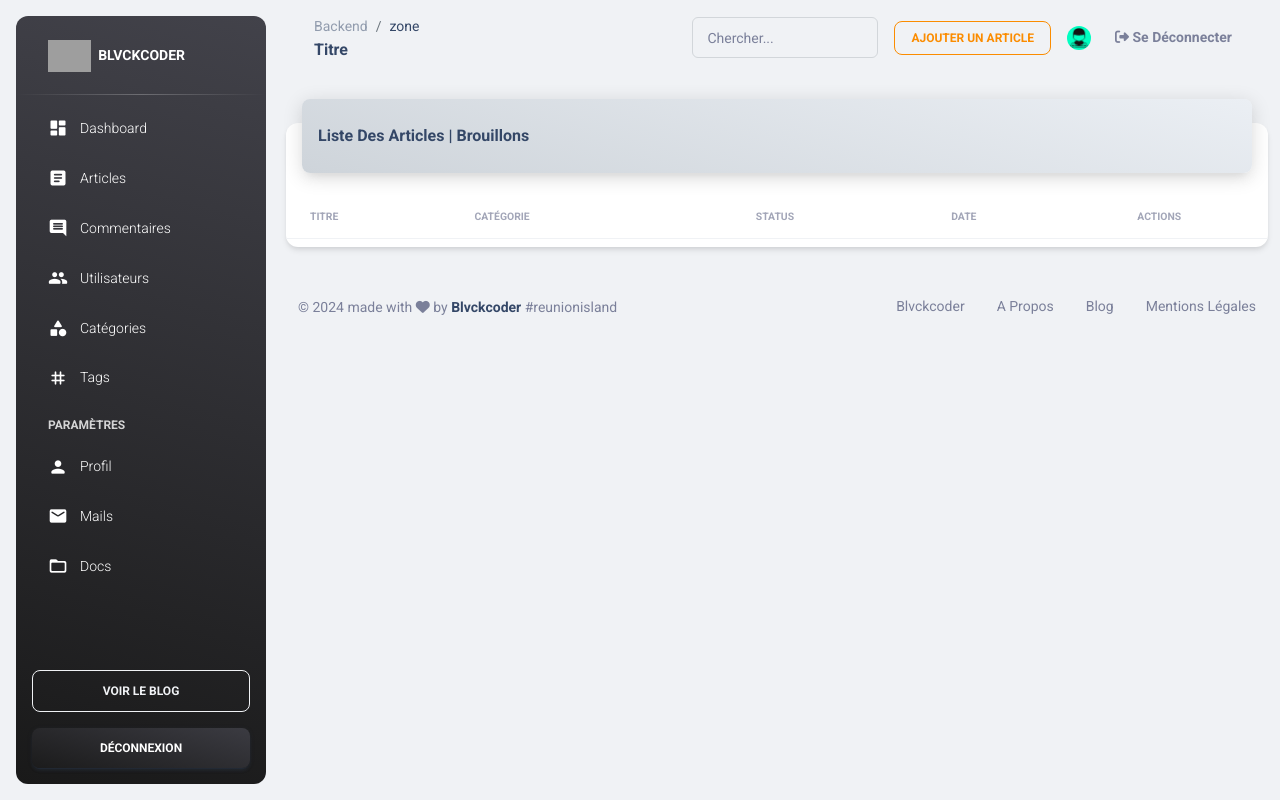
After one commit to blvckcoder/P5-Blog, a PHP site: template templates/backend/draftedposts.twig in a window 1280 px wide. The commit adds this page. Run offline with PHP 8.4, Linux system fonts and the light colour scheme; the template is opened without the code that fills it, so the values that code supplies are empty; some libraries are stand-ins or nearby versions; grey boxes are pictures that could not be loaded.

Commit message:
FEAT(pagination): Add Pagination to Admin Posts, separated publish and draft posts page

```diff
--- a/public/index.php
+++ b/public/index.php
@@ -29,6 +29,8 @@ $router->map('GET', '/admin/documents', 'App\Controllers\AdminController#docForm
 $router->map('GET', '/admin/mails', 'App\Controllers\AdminController#displayMails', 'AllMails');//🔴
 //posts
 $router->map('GET', '/admin/posts', 'App\Controllers\PostController#displayAdminPosts', 'AdminPosts'); //✔️
+$router->map('GET', '/admin/validatedposts', 'App\Controllers\PostController#displayAdminValidatedPosts', 'AdminValidatedPosts'); //✔️
+$router->map('GET', '/admin/draftedposts', 'App\Controllers\PostController#displayAdminDraftedPosts', 'AdminDraftedPosts'); //✔️
 $router->map('GET', '/admin/postcreate', 'App\Controllers\PostController#createForm', 'CreatePostForm'); //✔️
 $router->map('POST', '/admin/postcreate', 'App\Controllers\PostController#create', 'CreatePost'); //✔️
 $router->map('GET', '/admin/postupdate/[i:id]', 'App\Controllers\PostController#updateForm', 'UpdatePostForm'); //✔️
--- a/src/Repository/PostRepository.php
+++ b/src/Repository/PostRepository.php
@@ -34,12 +34,13 @@ class PostRepository implements Repository
         return $posts;
     }
 
-    public function getPaginated(int $limit, int $offset)
+    public function getPaginated(string $postStatus, int $limit, int $offset)
     {
         $statement = $this->connection->prepare(
-            "SELECT id FROM post ORDER BY createdDate DESC LIMIT :limit OFFSET :offset"
+            "SELECT id FROM post WHERE postStatus = :postStatus ORDER BY createdDate DESC LIMIT :limit OFFSET :offset"
         );
 
+        $statement->bindValue(':postStatus', $postStatus, PDO::PARAM_STR);
         $statement->bindValue(':limit', $limit, PDO::PARAM_INT);
         $statement->bindValue(':offset', $offset, PDO::PARAM_INT);
         $statement->execute();
--- /dev/null
+++ b/templates/backend/draftedposts.twig
@@ -0,0 +1,116 @@
+{% include 'backend/parts/head.twig' %}
+
+<body class="g-sidenav-show bg-gray-200">
+  {% include 'backend/parts/aside.twig' %}
+  <div class="main-content position-relative max-height-vh-100 h-100">
+    {% include 'backend/parts/navbar.twig' %}
+      <div class="container-fluid py-4">
+        <div class="row">
+          <div class="col-12">
+            <div class="card my-4">
+              <div class="card-header p-0 position-relative mt-n4 mx-3 z-index-2">
+                <div class="bg-gradient-light shadow-secondary border-radius-lg pt-4 pb-3">
+                  <h6 class="text-dark text-capitalize ps-3">Liste des articles | Brouillons</h6>
+                </div>
+              </div>
+              <div class="card-body px-0 pb-2">
+                <div class="table-responsive p-0">
+                  <table class="table align-items-center mb-0">
+                    <thead>
+                      <tr>
+                        <th class="text-uppercase text-secondary text-xxs font-weight-bolder opacity-7">Titre</th>
+                        <th class="text-uppercase text-secondary text-xxs font-weight-bolder opacity-7 ps-2">Catégorie
+                        </th>
+                        <th class="text-center text-uppercase text-secondary text-xxs font-weight-bolder opacity-7">
+                          Status
+                        </th>
+                        <th class="text-center text-uppercase text-secondary text-xxs font-weight-bolder opacity-7">Date
+                        </th>
+                        <th class="text-center text-uppercase text-secondary text-xxs font-weight-bolder opacity-7">
+                          Actions</th>
+                      </tr>
+                    </thead>
+                    <tbody>
+                      {% for post in posts %}
+                      {% if post.postStatus == 'draft' %}
+                      <tr>
+                        <td>
+                          <div class="d-flex px-2 py-1">
+                            <div>
+                              <img src="../public/assets/img/cards/{{post.imgCard}}" class="avatar avatar-sm me-3 border-radius-lg"
+                                alt="user1">
+                            </div>
+                            <div class="d-flex flex-column justify-content-center">
+                              <h6 class="mb-0 text-sm">{{post.title }}</h6>
+                              <p class="text-xs text-secondary mb-0">{{post.author.nickname }}</p>
+                            </div>
+                          </div>
+                        </td>
+                        <td>
+                          <p class="text-xs font-weight-bold mb-0">Développement</p>
+                          <p class="text-xs text-secondary mb-0">Snippets, PHP, Symfony</p>
+                        </td>
+                        <td class="align-middle text-center text-sm">
+                          <span class="badge badge-sm bg-gradient-secondary">brouillon</span>
+                        </td>
+                        <td class="align-middle text-center">
+                          <span class="text-secondary text-xs font-weight-bold">{{post.createdDate }}</span>
+                        </td>
+                        <td class="align-middle text-center">
+                          <!-- BTN UPDATE -->
+                          <a class="btn btn-link text-secondary px-3 mb-0" href="/admin/postupdate/{{post.id}}"><i
+                              class="material-icons text-sm me-2">edit</i>Modifier</a>
+                          <!-- BTN DELETE -->
+                          <a class="btn btn-link text-danger text-gradient px-3 mb-0" data-bs-toggle="modal"
+                            data-bs-target="#modal-delete{{post.id}}"><i
+                              class="material-icons text-sm me-2">delete</i>Supprimer</a>
+                              <!-- MODAL DELETE -->
+                              <div class="modal fade" id="modal-delete{{post.id}}" tabindex="-1"
+                                aria-labelledby="modal-delete{{post.id}}" style="display: none;" aria-hidden="true">
+                                <div class="modal-dialog modal-danger modal-dialog-centered modal-" role="document">
+                                  <div class="modal-content">
+                                    <div class="modal-header">
+                                      <h6 class="modal-title font-weight-normal" id="modal-title-delete{{post.id}}">Confirmation
+                                        de suppression</h6>
+                                      <button type="button" class="btn-close text-dark" data-bs-dismiss="modal"
+                                        aria-label="Close">
+                                        <span aria-hidden="true">×</span>
+                                      </button>
+                                    </div>
+                                    <div class="modal-body">
+                                      <div class="py-3 text-center">
+                                        <span class="display-2"><i class="text-dark fas fa-skull-crossbones"></i></span>
+                                        <h4 class="text-gradient text-danger mt-4">Supprimer cet article?</h4>
+                                        <p>Attention, cette action est irréversible</p>
+                                      </div>
+                                    </div>
+                                    <div class="modal-footer">
+                                      <a role="button" class="btn btn-danger"
+                                        href="/admin/postdelete/{{post.id}}">Oui, supprimer</a>
+                                      <button type="button" class="btn btn-link ml-auto text-danger"
+                                        data-bs-dismiss="modal">Annuler</button>
+                                    </div>
+                                  </div>
+                                </div>
+                              </div>
+                              <!-- END MODAL DELETE -->
+                        </td>
+                      </tr>
+                      {% endif %}
+                      {% endfor %}
+                    </tbody>
+                  </table>
+                </div>
+              </div>
+            </div>
+          </div>
+        </div>
+
+
+
+
+
+        {% include 'backend/parts/footer.twig' %}
+</body>
+
+</html>
--- a/templates/backend/parts/aside.twig
+++ b/templates/backend/parts/aside.twig
@@ -88,7 +88,7 @@
     </div>
     <div class="sidenav-footer position-absolute w-100 bottom-0 ">
       <div class="mx-3">
-        <a class="btn btn-outline-light mt-4 w-100" href="#" type="button">Voir le blog</a>
+        <a class="btn btn-outline-light mt-4 w-100" href="/" type="button">Voir le blog</a>
         <a class="btn bg-gradient-dark w-100" href="/logout" type="button">Déconnexion</a>
       </div>
     </div>
```
Also changed, not shown: src/Controllers/PostController.php (+56 -3 lines), templates/backend/posts.twig (+35 -22 lines), templates/backend/validatedposts.twig (added, +111 -0 lines).
